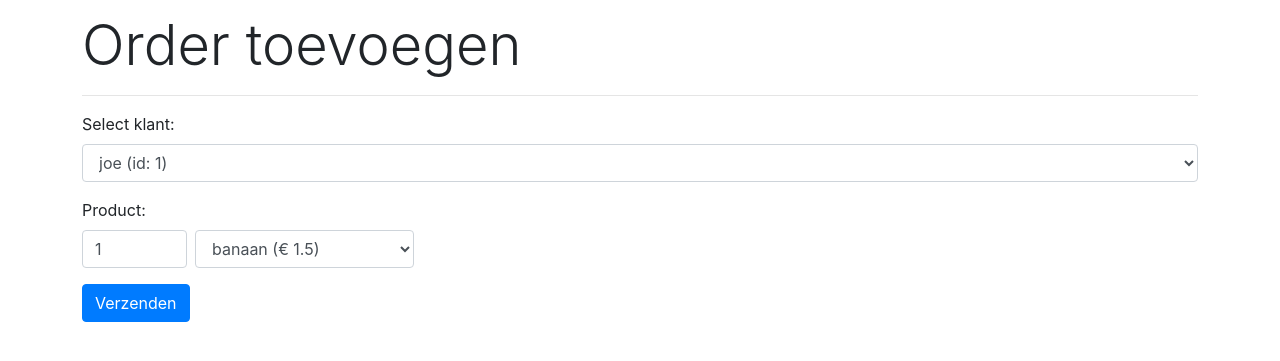
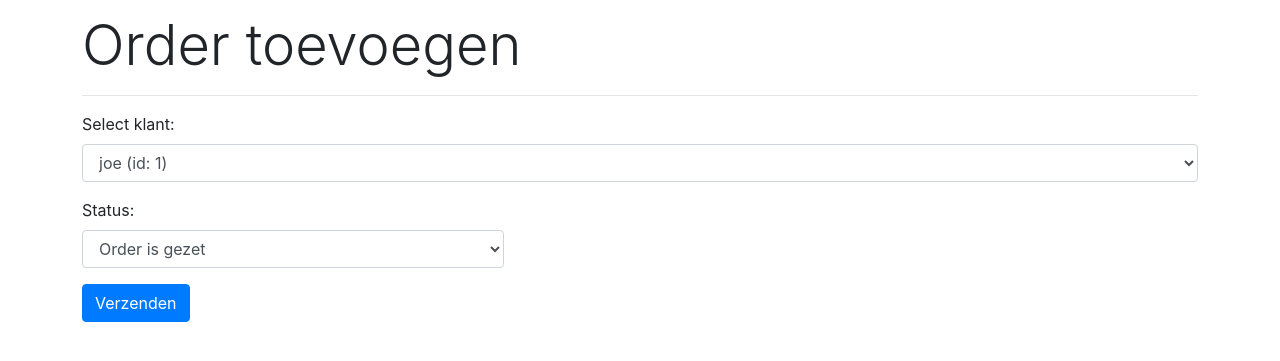
Before and after one commit to BruddaCode/bas-winkel, a PHP site: page /orders_add in a window 1280 px wide. Shown: the part 56-417 px from the top of the page. Run offline with PHP 8.4, Linux system fonts and the light colour scheme; data comes from the database, SQL or seed files in the repository; some libraries are stand-ins or nearby versions.

Commit message:
update order add

```diff
--- a/backend/order.php
+++ b/backend/order.php
@@ -11,9 +11,9 @@ class order extends crud
 		parent::__construct();
 	}
 
-	public function insertOrder($artid, $klantid, $verkorddatum, $verkordbestaantal = 1, $verkordstatus = 0)
+	public function insertOrder($klantid, $verkorddatum, $verkordstatus = 0)
 	{
-		$this->insert("verkooporders", array("artid" => $artid, "klantid" => $klantid, "verkorddatum" => $verkorddatum, "verkordbestaantal" => $verkordbestaantal, "verkordstatus" => $verkordstatus));
+		$this->insert("verkooporders", array("klantid" => $klantid, "verkorddatum" => $verkorddatum, "verkordstatus" => $verkordstatus));
 		return true;
 	}
 	public function selectOrders($id=false)
--- a/components/pages/order_add.php
+++ b/components/pages/order_add.php
@@ -6,7 +6,7 @@ if (isset($_POST['insert'])) {
 
 	$datum = date("Y-m-d");
 
-	if ($order->insertOrder($_POST['product'], $_POST['klant'], $datum, $_POST['aantal'], 0)) {
+	if ($order->insertOrder($_POST['klant'], $datum, $_POST['status'])) {
 		header("Location:./orders?message=1");
 		exit;
 	} else {
@@ -34,26 +34,14 @@ if (isset($_POST['insert'])) {
 	</div>
 
 	<div class="form-group">
-		<label>Product:</label>
+		<label>Status:</label>
 		<div class="form-inline">
-
 			<div class="form-group mr-2">
-				<input type="number" class="form-control" name="aantal" value="1" min="1" max="99">
-			</div>
-
-			<div class="form-group mr-2">
-				<select class="form-control" name="product">
-					<?php
-					$orders = $order->selectArtikelen();
-					while ($row = $orders->fetch()) {
-						$artId = $row['artid'];
-						$artOmschrijving = $row['artikelenomschrijving'];
-						$artVerkoop = $row['artverkoop'];
-						echo "<option value='$artId'>$artOmschrijving (&euro; $artVerkoop)</option>";
-					}
-
-					?>
-
+				<select class="form-control" name="status">
+					<option value="0">Order is gezet</option>
+					<option value="1">Magazijn werker pakt artikelen</option>
+					<option value="2">Tas met artikelen wordt overhandigt aan bezorger</option>
+					<option value="3">Tas is bezorgd en ontvangen</option>
 				</select>
 			</div>
 
```
